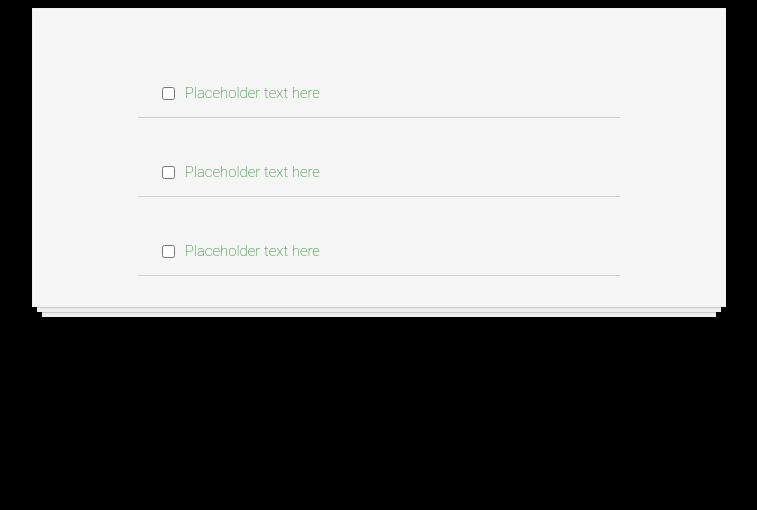
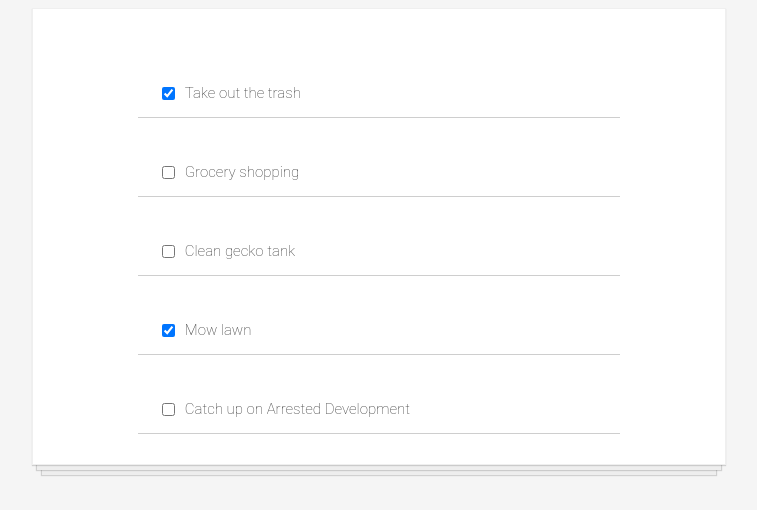
Before and after one commit to kamy01/react, a React (Create React App) app in the folder todolist/: page / in a window 1280 px wide. Shown: the top 510 px of the page, without its empty margins (261-1018 px from the left). Built offline with nearby package versions, Linux system fonts and the light colour scheme.

Commit message:
updated todo app

```diff
--- a/todolist/src/App.js
+++ b/todolist/src/App.js
@@ -1,19 +1,16 @@
-import React from "react"
+import React from "react";
 
-import Header from "./components/Header"
-import MainContent from "./components/MainContent"
-import Footer from "./components/Footer"
-import TodoItem from "./TodoItem"
+import TodoItem from "./TodoItem";
+import todosData from "./data/todosData";
 
+import "./style.css"
 
 function App() {
-  return (
-    <div className="todo-list">
-        <TodoItem />
-        <TodoItem />
-        <TodoItem />
-        </div>
-  )
+	const todoItems = todosData.map(item => (
+		<TodoItem key={item.id} todo={item} />
+	));
+
+	return <div className="todo-list">{todoItems}</div>;
 }
 
-export default App
+export default App;
--- a/todolist/src/TodoItem.js
+++ b/todolist/src/TodoItem.js
@@ -1,14 +1,12 @@
-import React from "react"
+import React from "react";
 
-
-
-function TodoItem() {
-  return (
-    <div className="todo-item">
-        <input type="checkbox" />
-        <p>Placeholder text here</p>
-    </div>
-  )
+function TodoItem(props) {
+	return (
+		<div className="todo-item">
+			<input type="checkbox" checked = {props.todo.completed} />
+			<p>{props.todo.text}</p>
+		</div>
+	);
 }
 
-export default TodoItem
+export default TodoItem;
--- /dev/null
+++ b/todolist/src/data/todosData.js
@@ -0,0 +1,29 @@
+const todosData = [
+    {
+        id: 1,
+        text: "Take out the trash",
+        completed: true
+    },
+    {
+        id: 2,
+        text: "Grocery shopping",
+        completed: false
+    },
+    {
+        id: 3,
+        text: "Clean gecko tank",
+        completed: false
+    },
+    {
+        id: 4,
+        text: "Mow lawn",
+        completed: true
+    },
+    {
+        id: 5,
+        text: "Catch up on Arrested Development",
+        completed: false
+    }
+]
+
+export default todosData
--- a/todolist/src/style.css
+++ b/todolist/src/style.css
@@ -1,9 +1,9 @@
 body {
-    background-color: black;
+    background-color: whitesmoke;
 }
 
 .todo-list {
-    background-color: whitesmoke;
+    background-color: white;
     margin: auto;
     width: 50%;
     display: flex;
@@ -32,9 +32,9 @@ body {
     width: 70%;
     border-bottom: 1px solid #cecece;
     font-family: Roboto, sans-serif;
-    font-weight: 200;
+    font-weight: 100;
     font-size: 15px;
-    color:  green;
+    color: #333333;
 }
 
 input[type=checkbox] {
```
Also changed, not shown: 1 other file (tests, documents, lock files or other folders).
